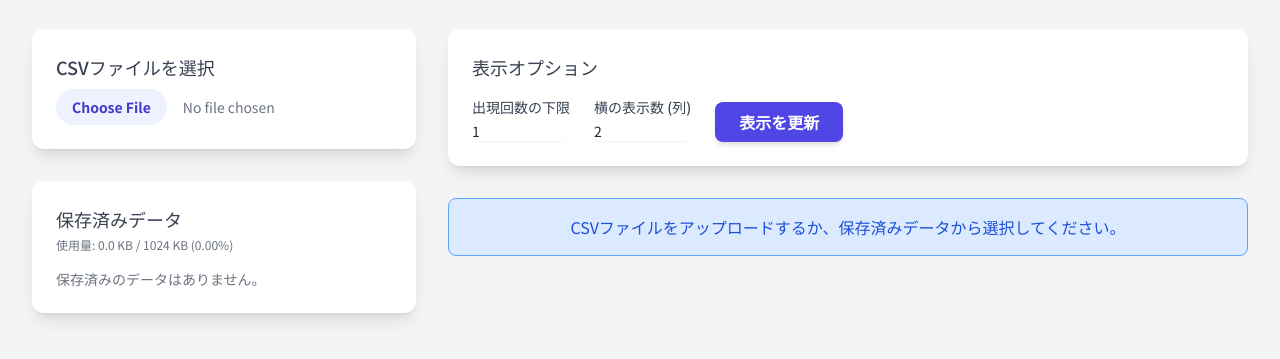
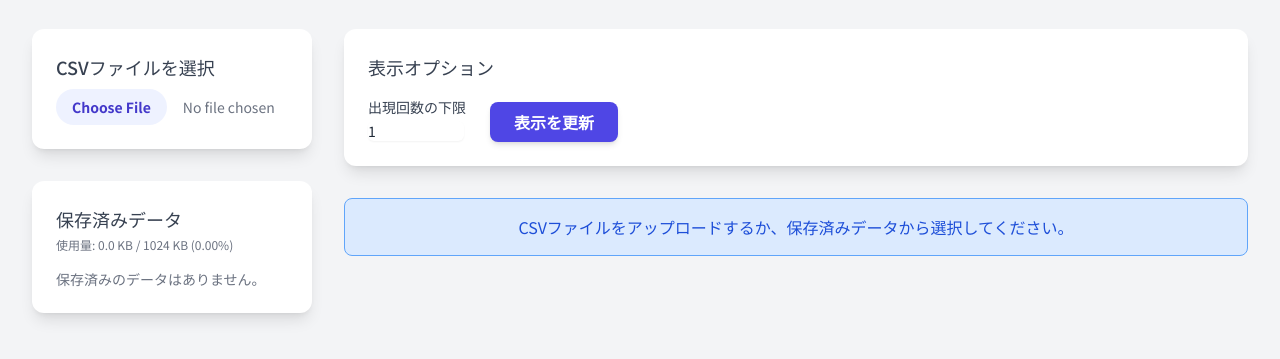
Before and after one commit to tomot7/sfen_viewer, a plain HTML site: page index.html in a window 1280 px wide. Shown: the part 107-466 px from the top of the page. Drawn offline with nearby package versions, Linux system fonts and the light colour scheme.

Commit message:
Update index.html

```diff
--- a/index.html
+++ b/index.html
@@ -65,7 +65,7 @@
             <p class="mt-2 text-gray-600 dark:text-gray-400">CSVファイルをアップロード、または保存済みデータから選択して局面を一覧表示します。</p>
         </header>
 
-        <div class="grid lg:grid-cols-3 gap-8">
+        <div class="grid lg:grid-cols-4 gap-8">
             <!-- Left Column: Inputs and Saved Data -->
             <div class="lg:col-span-1 space-y-8">
                 <div class="bg-white dark:bg-gray-800 rounded-xl shadow-lg p-6">
@@ -83,17 +83,13 @@
             </div>
 
             <!-- Right Column: Viewer and Options -->
-            <div class="lg:col-span-2">
+            <div class="lg:col-span-3">
                 <div class="bg-white dark:bg-gray-800 rounded-xl shadow-lg p-6 mb-8">
                     <h3 class="block mb-4 text-lg font-medium text-gray-700 dark:text-gray-300">表示オプション</h3>
                      <div class="flex flex-wrap items-center gap-6">
                         <div>
                             <label for="min-count" class="block text-sm font-medium text-gray-700 dark:text-gray-300">出現回数の下限</label>
                             <input type="number" id="min-count" value="1" min="1" class="w-24 mt-1 rounded-md border-gray-300 dark:bg-gray-700 dark:border-gray-600 shadow-sm focus:border-indigo-500 focus:ring-indigo-500 sm:text-sm">
-                        </div>
-                        <div>
-                            <label for="column-count" class="block text-sm font-medium text-gray-700 dark:text-gray-300">横の表示数 (列)</label>
-                            <input type="number" id="column-count" value="2" min="1" max="5" class="w-24 mt-1 rounded-md border-gray-300 dark:bg-gray-700 dark:border-gray-600 shadow-sm focus:border-indigo-500 focus:ring-indigo-500 sm:text-sm">
                         </div>
                         <div class="self-end">
                             <button id="apply-settings" class="bg-indigo-600 hover:bg-indigo-700 text-white font-bold py-2 px-6 rounded-lg shadow-md disabled:bg-gray-400 disabled:cursor-not-allowed">表示を更新</button>
@@ -105,7 +101,7 @@
                     <p id="status-message">CSVファイルをアップロードするか、保存済みデータから選択してください。</p>
                 </div>
 
-                <div id="boards-container" class="grid grid-cols-1 md:grid-cols-2 gap-6">
+                <div id="boards-container" class="grid grid-cols-1 md:grid-cols-2 lg:grid-cols-3 xl:grid-cols-4 gap-6">
                     <!-- Boards will be rendered here -->
                 </div>
             </div>
@@ -123,7 +119,6 @@
         const statusDisplay = document.getElementById('status-display');
         const statusMessage = document.getElementById('status-message');
         const minCountInput = document.getElementById('min-count');
-        const columnCountInput = document.getElementById('column-count');
         const applySettingsButton = document.getElementById('apply-settings');
         const savedFilesList = document.getElementById('saved-files-list');
         const storageStatusDiv = document.getElementById('storage-status');
@@ -180,7 +175,6 @@
 
             boardsContainer.innerHTML = '';
             const minCount = parseInt(minCountInput.value, 10) || 1;
-            const columnCount = parseInt(columnCountInput.value, 10) || 2;
 
             const filteredRecords = allRecords.filter(record => record.count >= minCount);
 
@@ -189,7 +183,6 @@
                 return;
             }
 
-            boardsContainer.className = `grid grid-cols-1 md:grid-cols-${Math.min(columnCount, 2)} lg:grid-cols-${columnCount} gap-6`;
             displayBoards(filteredRecords);
             showStatus(`${filteredRecords.length} 件の局面を表示しています。`);
         }
```
